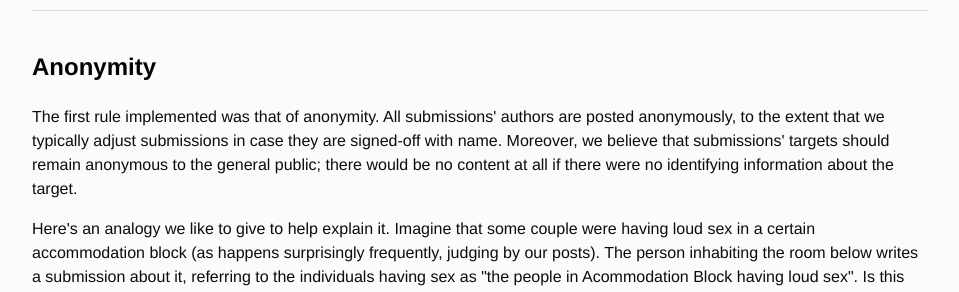
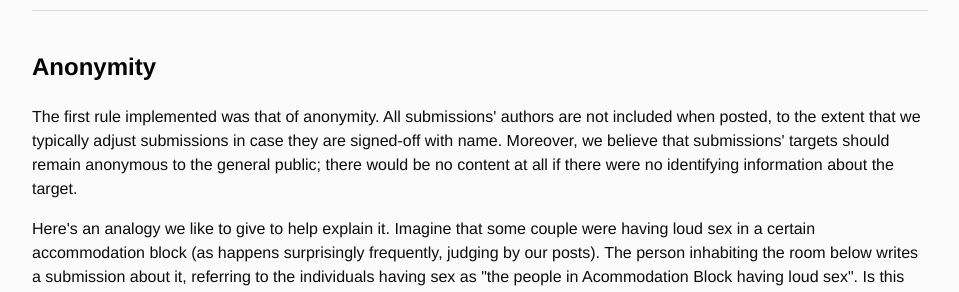
Before and after one commit to Oxfeud/oxfeud.github.io, a Jekyll site: the page built from index.html, in a window 1280 px wide and 900 px high, scrolled down 3205 px. Shown: the part 152-444 px from the top of the window, without its empty margins (160-1119 px from the left). Built offline with Jekyll 4.4.1, drawn with Linux system fonts in a browser that asks for light colours.

Commit message:
Update index.html

```diff
--- a/index.html
+++ b/index.html
@@ -85,7 +85,7 @@ title: Oxfeud - FAQ
 	<div style="border-top: 1px solid #dbdbdb; font-size: 0em; margin-top: 2em; margin-bottom: 2em;"></div>
 	<br />
 	<h3 id="Anony">Anonymity</h3>
-	<p>The first rule implemented was that of anonymity. All submissions' authors are posted anonymously, to the extent that we typically adjust submissions in case they are signed-off with name. Moreover, we believe that submissions' targets should remain anonymous to the general public; there would be no content at all if there were no identifying information about the target.</p>
+	<p>The first rule implemented was that of anonymity. All submissions' authors are not included when posted, to the extent that we typically adjust submissions in case they are signed-off with name. Moreover, we believe that submissions' targets should remain anonymous to the general public; there would be no content at all if there were no identifying information about the target.</p>
 	<p>Here's an analogy we like to give to help explain it. Imagine that some couple were having loud sex in a certain accommodation block (as happens surprisingly frequently, judging by our posts). The person inhabiting the room below writes a submission about it, referring to the individuals having sex as "the people in Acommodation Block having loud sex". Is this anonymous? One would surely think so, as there is insufficient information to discern the targets' identities. However, other people in that same block could have heard the sound coming from a certain room, and thus work out their identities. Does this mean that the submission itself is no longer anonymous? Again, no, as the neighbours employed additional knowledge to make the judgement.</p>
 	<p>The administration, of course, does not exist across the university, in every college, and in every social clique. We are unaware of the vast majority of situations causing the submissions to be written. Therefore, when we make judgements, we must make judgements based on what the submission says and that alone.</p>
 	<p>Nonetheless, we do exercise contextual awareness where relevant. For example, smaller colleges typically only have one student for a given joint honours subject per year. For this reason, the standard identifier of "nth year subject college" becomes uniquely identifying, and will require editing. However, once again, we have not memorised all university data; if something is <i>uniquely</i> identifying, it is best to send us a message so we can fix it quickly.</p>
```
